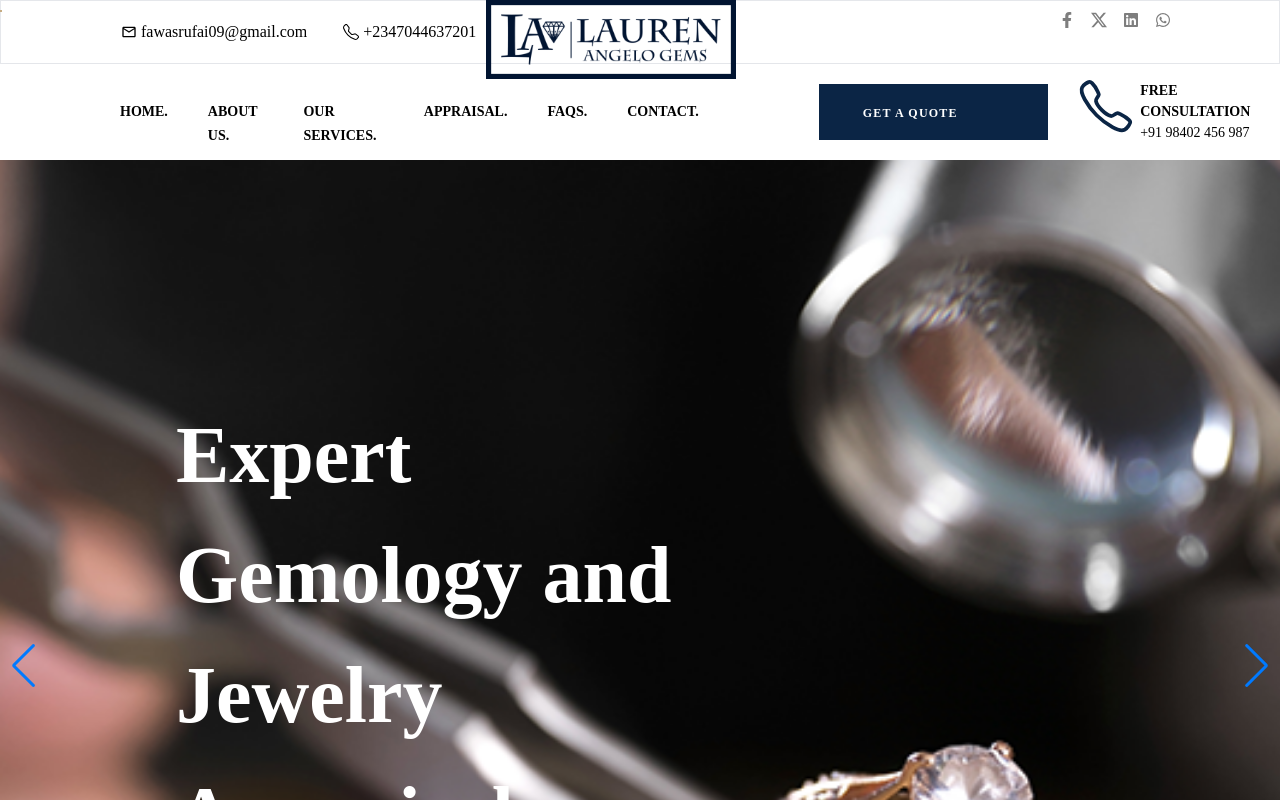
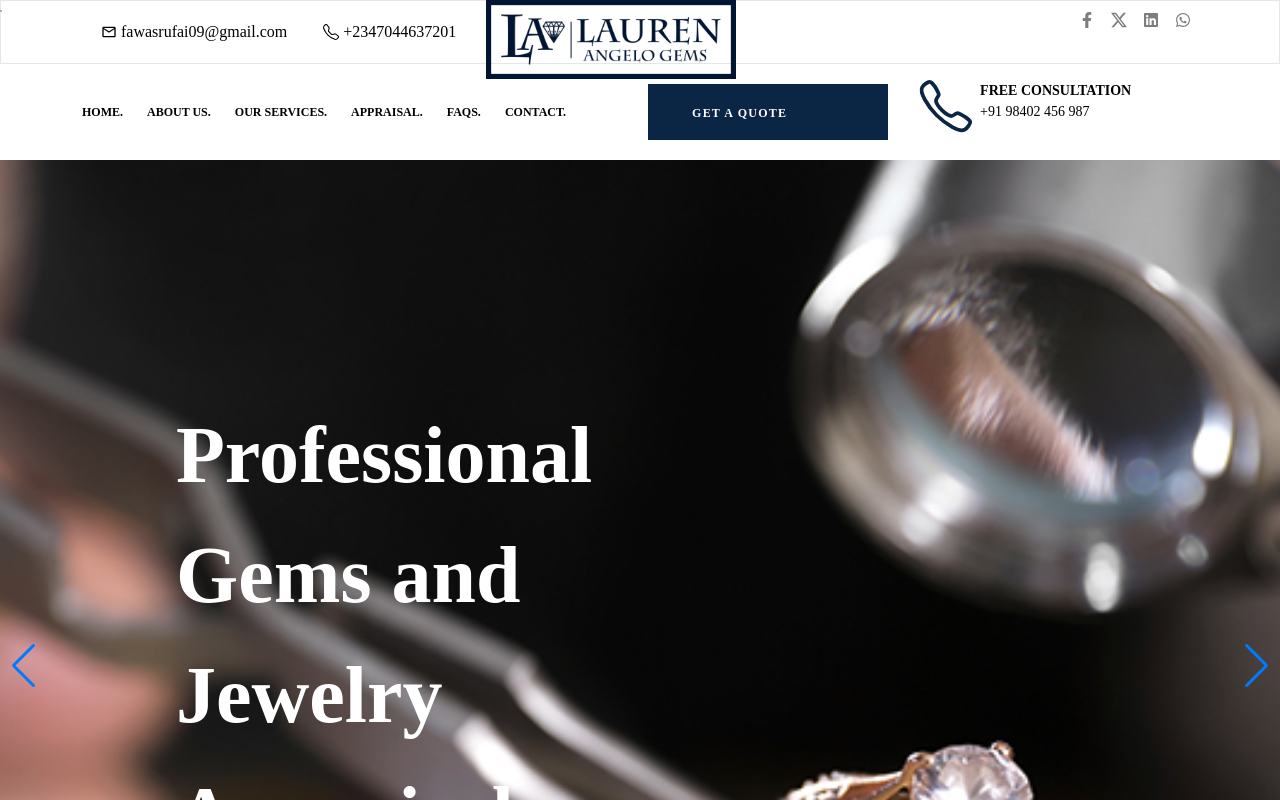
Before and after one commit to Techwolf001/Lauren, a React (Vite) app: page / in a window 1280 px wide. Shown: the top 800 px of the page. Built offline with nearby package versions, Linux system fonts and the light colour scheme.

Commit message:
techwolf001

```diff
--- a/src/components/Navbar.jsx
+++ b/src/components/Navbar.jsx
@@ -10,7 +10,7 @@ const Navbar = () => {
     <div>
       <div className="hidden com:block tv:block cin:block">
         <div className=" max-xl:hidden">
-          <nav className="flex justify-between border px-[100px] py-[3px]">
+          <nav className="flex justify-between border px-[80px] py-[3px]">
             <div className="flex">
               <ul className="flex">
                 <li>
@@ -50,25 +50,25 @@ const Navbar = () => {
           </nav>
         </div>
         <div className="flex h-24 shadow-md  top-0">
-          <nav className="flex justify-between  px-[100px] py-[35px]">
+          <nav className="flex justify-between  px-[70px] py-[35px]">
             <ul className="flex">
-              <li className="px-5">
-                <Link to="/" className="font-bold text-[14px] font-[Syne] ">HOME.</Link>
+              <li className="tv:px-5 cin:px-5 px-3">
+                <Link to="/" className="font-semibold tv:text-[14px] cin:text-[14px] text-[12px] font-[Syne] ">HOME.</Link>
               </li>
-              <li className="px-5">
-                <Link to="/about" className="font-bold text-[14px] font-[Syne] ">ABOUT US.</Link>
+              <li className="tv:px-5 cin:px-5 px-3">
+                <Link to="/about" className="font-semibold tv:text-[14px] cin:text-[14px] text-[12px] font-[Syne] ">ABOUT US.</Link>
               </li>
-              <li className="px-5">
-                <Link to="/services" className="font-bold text-[14px] font-[Syne] ">OUR SERVICES.</Link>
+              <li className="tv:px-5 cin:px-5 px-3">
+                <Link to="/services" className="font-semibold tv:text-[14px] cin:text-[14px] text-[12px] font-[Syne] ">OUR SERVICES.</Link>
               </li>
-              <li className="px-5">
-                <Link to="/appraisal" className="font-bold text-[14px] font-[Syne] ">APPRAISAL.</Link>
+              <li className="tv:px-5 cin:px-5 px-3">
+                <Link to="/appraisal" className="font-semibold tv:text-[14px] cin:text-[14px] text-[12px] font-[Syne] ">APPRAISAL.</Link>
               </li>
-              <li className="px-5">
-                <Link to="/faq" className="font-bold text-[14px] font-[Syne] ">FAQS.</Link>
+              <li className="tv:px-5 cin:px-5 px-3">
+                <Link to="/faq" className="font-semibold tv:text-[14px] cin:text-[14px] text-[12px] font-[Syne] ">FAQS.</Link>
               </li>
-              <li className="px-5">
-                <Link to="/contact" className="font-bold text-[14px] font-[Syne] ">CONTACT.</Link>
+              <li className="tv:px-5 cin:px-5 px-3">
+                <Link to="/contact" className="font-semibold tv:text-[14px] cin:text-[14px] text-[12px] font-[Syne] ">CONTACT.</Link>
               </li>
             </ul>
           </nav>
```
